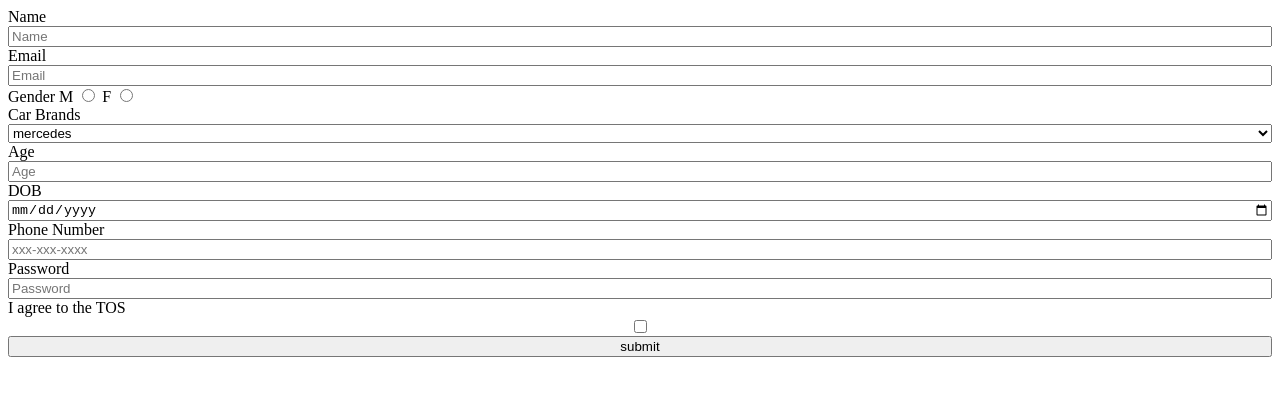
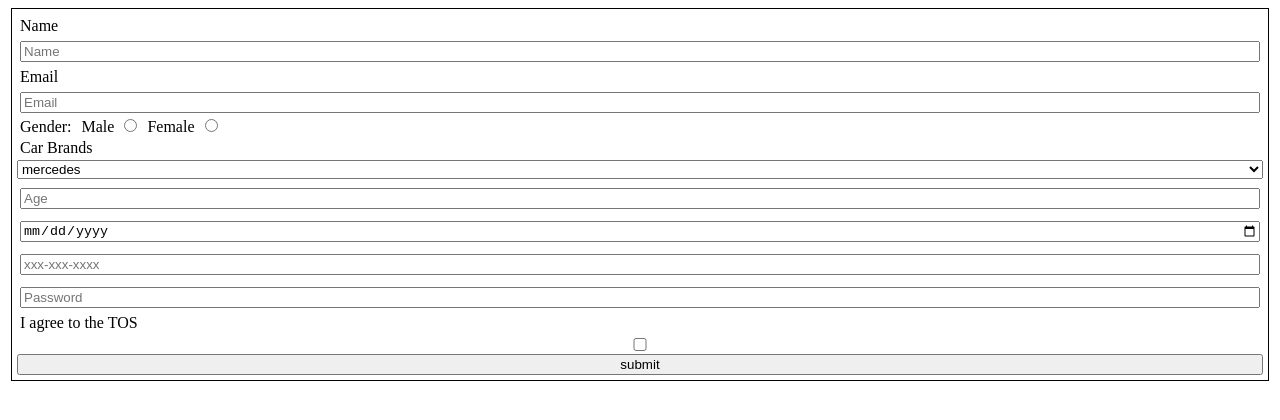
Before and after one commit to acciojob/signup-form-car-akashkrmishra, a website: page main.html in a window 1280 px wide. Drawn offline with Linux system fonts and the light colour scheme.

Commit message:
created a submission

```diff
--- a/main.html
+++ b/main.html
@@ -46,45 +46,52 @@
 		</span>
 		<button type="submit">submit</button>
 	</form> -->
+
+
+	<form action="" method="post">
+		<label for="name">Name</label>
+		<input type="text" id="name" placeholder="Name" required>
+
+		<label for="email">Email</label>
+		<input type="email" id="email" placeholder="Email" required>
+
+
+		<div>
+			<label for="gender">Gender:</label>
+			<label for="gender_m">Male</label>
+			<input type="radio" id="gender_m" placeholder=""  name="gender" required>
+			<label for="gender_f">Female</label>
+			<input type="radio" id="gender_f" placeholder=""  name="gender" required>
+		</div>
+
+		<label for="cars">Car Brands</label>
+		<select id="cars" required>
+			<option>mercedes</option>
+			<option>toyota</option>
+			<option>audi</option>
+		</select>
+
+		<label for="age"></label>
+		<input type="number" id="age" placeholder="Age" required>
+
+		<label for="dob"></label>
+		<input type="date" id="dob" placeholder="" required>
+
+		<label for="tel"></label>
+		<input type="tel" id="tel" placeholder="xxx-xxx-xxxx" >
+
+		<label for="password"></label>
+		<input type="password" id="password" placeholder="Password" required>
+
+		<label for="tos">I agree to the TOS</label>
+		<input type="checkbox" id="tos" placeholder="" required>
+
+		<button type="submit">submit</button>
+
+	</form>
     <script type="text/javascript" src="./script.js">
 </script>
-<form action="" method="post">
-	<label for="name">Name</label>
-	<input type="text"  id="name"  placeholder="Name" required>
 
-	<label for="email">Email</label>
-	<input type="email"  id="email"  placeholder="Email" required>
-<div>
-	<label for="gender">Gender</label>
-	<label for="dender_M">M</label>
-	<input type="radio" name="gender" id="gender_M"  required>
-	<label for="gender_f">F</label>
-	<input type="radio" name="gender" id="gender_f"  required>
-</div>
-	<label for="cars">Car Brands</label>
-	<select id="cars">
-		<option>mercedes</option>
-		<option>tata</option>
-		<option>toyota</option>
-	</select>
-
-	<label for="age">Age</label>
-	<input type="number"  id="age"  placeholder="Age" required>
-
-	<label for="dob">DOB</label>
-	<input type="date"  id="dob"  placeholder="" required>
-
-	<label for="tel">Phone Number</label>
-	<input type="tel"  id="tel"  placeholder="xxx-xxx-xxxx">
-
-	<label for="password">Password</label>
-	<input type="password"  id="password"  placeholder="Password" required>
-
-		<label for="tos">I agree to the TOS</label>
-	<input type="checkbox"  id="tos"   required>
-
-	<button type="submit">submit</button>
-</form>
 </body>
 
 </html>
--- a/styles.css
+++ b/styles.css
@@ -1,8 +1,14 @@
 
 /* Your CSS Code here. */
 form{
+	border: 1px solid black;
 	display:flex;
 	flex-direction:column;
-
-
+	padding:5px;
+	margin:3px;
+	text: italic;
+	font-size:16px;
 }
+input, label{
+	margin:3px;
+}
```
